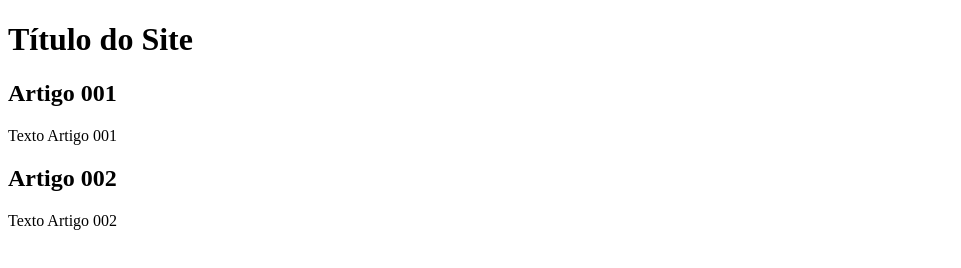
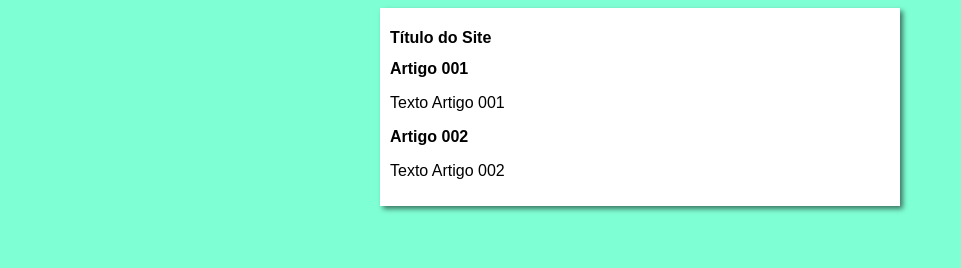
Before and after one commit to Cleisonrocha/projeto-site, a plain HTML site: page index.html in a window 1280 px wide. Shown: the whole page, without its empty margins (0-961 px from the left). Drawn offline with Linux system fonts and the light colour scheme.

Commit message:
iniciei o disign

```diff
--- /dev/null
+++ b/estilos/fstyle.css
@@ -0,0 +1,15 @@
+*{
+    font-family: Arial, Helvetica, sans-serif;
+    font-size: 16px;
+}
+body{
+    background-color: aquamarine;
+}
+
+main{
+    background-color: white;
+    width: 500px;
+    margin: auto;
+    padding: 10px;
+    box-shadow: 3px 3px 5px rgba(0, 0, 0, 0.527);
+}
--- a/index.html
+++ b/index.html
@@ -4,6 +4,7 @@
     <meta charset="UTF-8">
     <meta name="viewport" content="width=device-width, initial-scale=1.0">
     <title>Título do Site</title>
+    <link rel="stylesheet" href="estilos/fstyle.css">
 </head>
 <body>
     <main>
```
